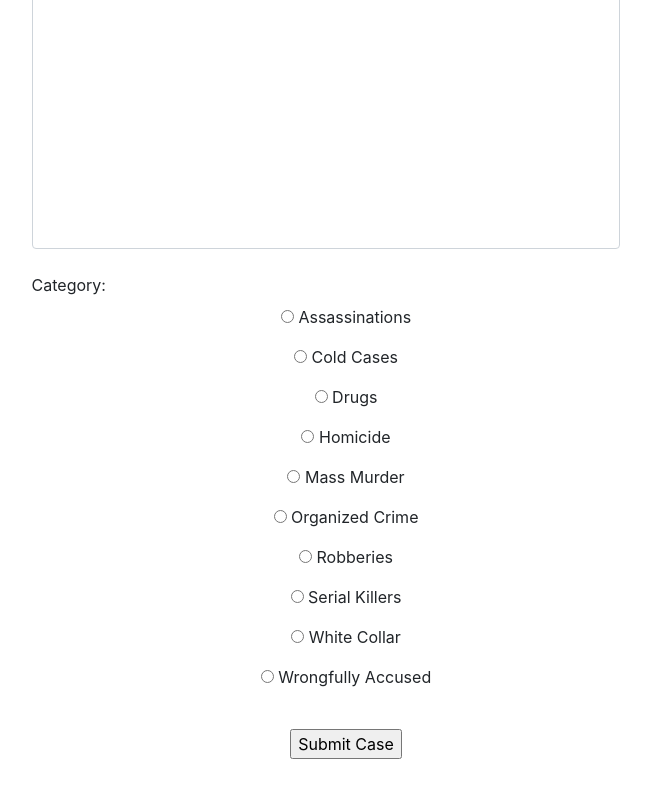
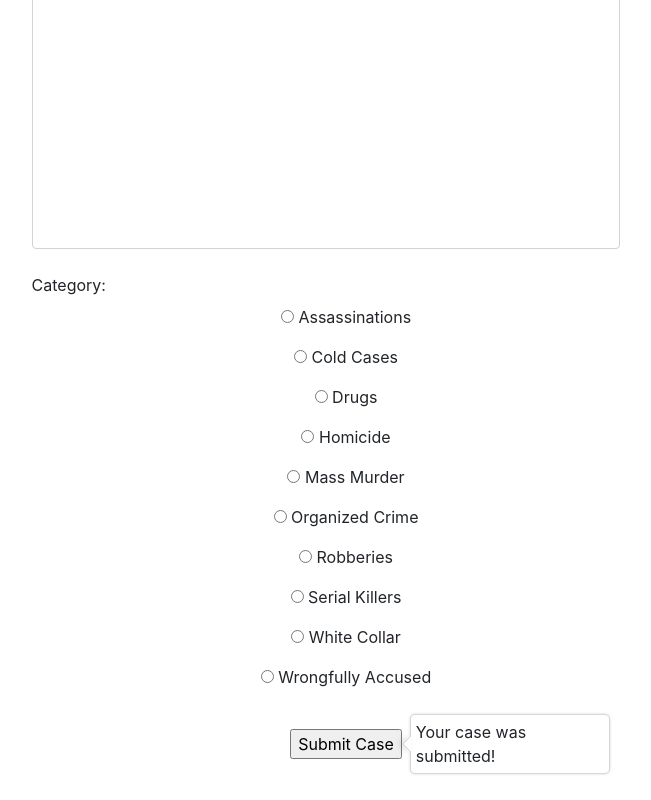
Before and after one commit to desilerma25/crimetime-collection-frontend, a React (Create React App) app: page /cases/new in a window 1280 px wide. Both pictures are taken after typing "Sample", "Sample", "Sample" into the empty fields and a click on the input "Submit Case". Shown: the part 433-1233 px from the top of the page, without its empty margins (314-965 px from the left). Built offline with nearby package versions, Linux system fonts and the light colour scheme; no server answers.

Commit message:
Adds popup on case submission.

```diff
--- a/package.json
+++ b/package.json
@@ -13,6 +13,7 @@
     "react-redux": "^7.2.2",
     "react-router-dom": "^5.2.0",
     "react-scripts": "4.0.3",
+    "reactjs-popup": "^2.0.4",
     "redux": "^4.0.5",
     "redux-devtools-extension": "^2.13.9",
     "redux-thunk": "^2.3.0",
--- a/src/containers/CaseSubmissionContainer.js
+++ b/src/containers/CaseSubmissionContainer.js
@@ -2,6 +2,8 @@ import React from 'react';
 import { connect } from 'react-redux'
 import { addCase } from '../actions/casesActions'
 import { fetchCategories } from '../actions/categoriesActions'
+import Popup from 'reactjs-popup';
+import 'reactjs-popup/dist/index.css';
 
 class CaseSubmissionContainer extends React.Component {
     state = {
@@ -67,7 +69,9 @@ class CaseSubmissionContainer extends React.Component {
                     <p><input type="radio" value="10" checked={this.state.category_id === "10"} onChange={this.handleChange} name="category_id" /> Wrongfully Accused</p>
                     <br/>
 
-                    <input type="submit" value="Submit Case" />
+                    <Popup trigger={<input type="submit" value="Submit Case" />} position="right center">
+                        <div>Your case was submitted!</div>
+                    </Popup>
                     </ul>
 
                 </form>
```
Also changed, not shown: 2 other files (tests, documents, lock files or other folders).
